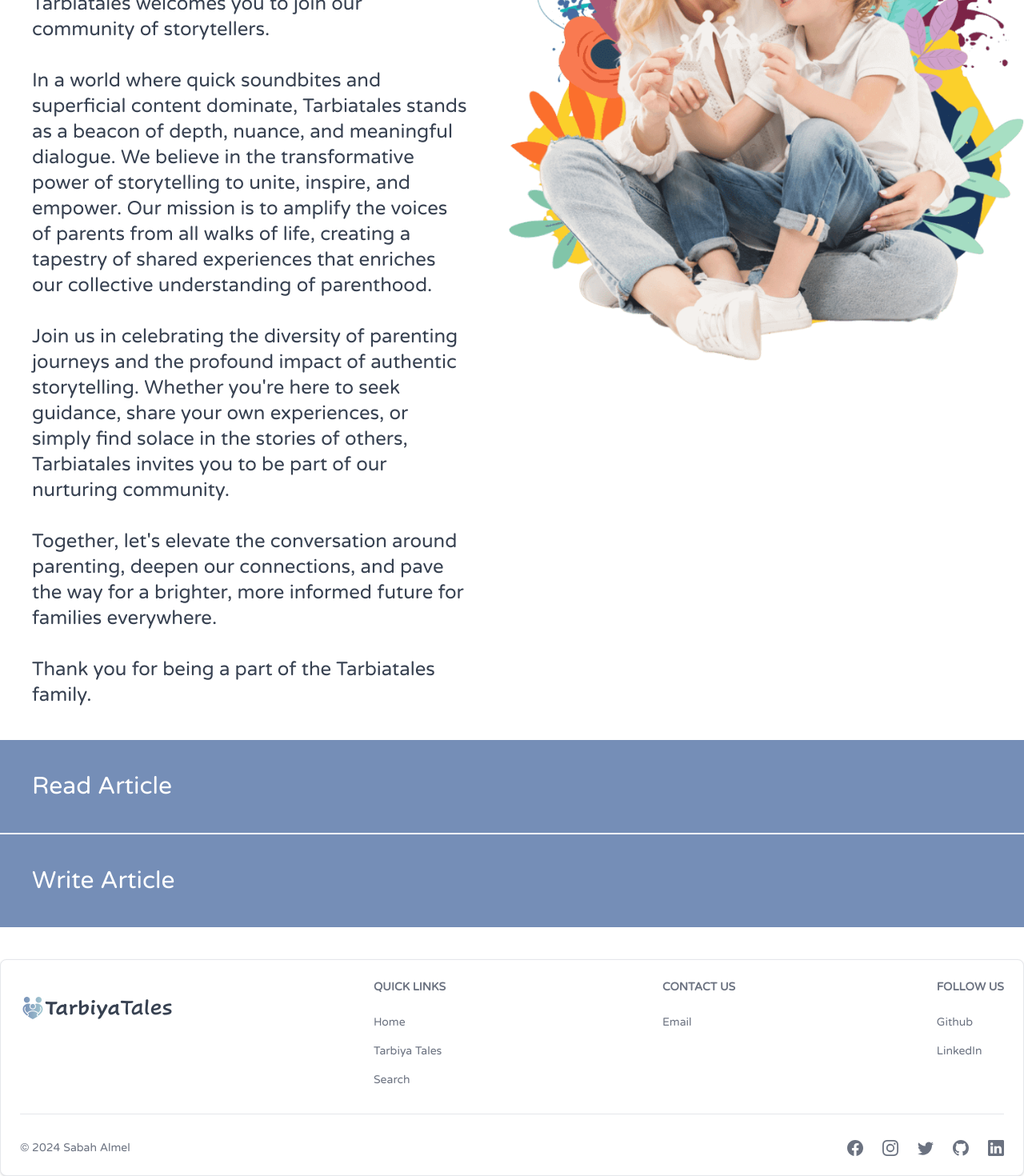
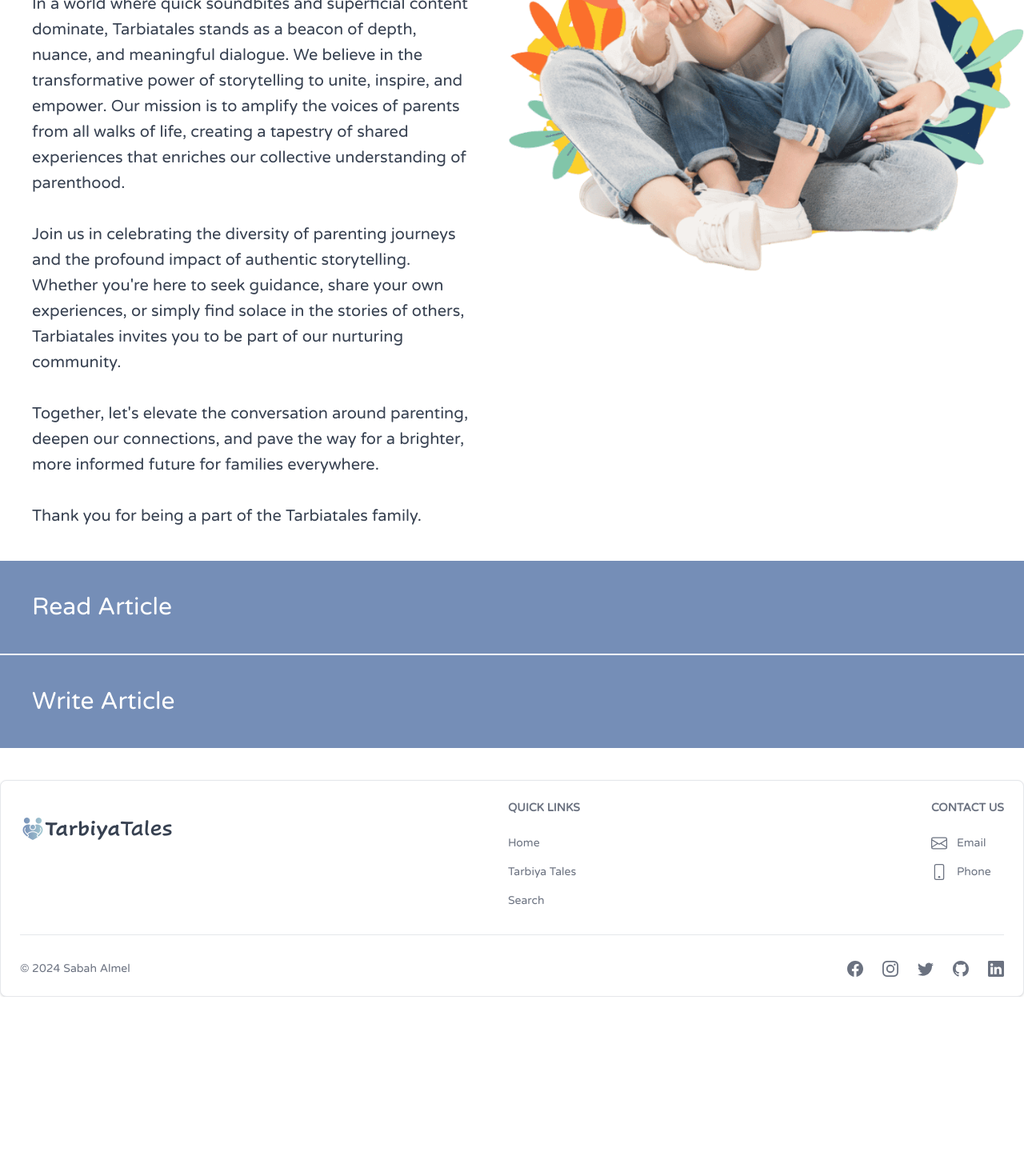
Before and after one commit to sabahAlmel/finalProject-frontend, a React (Vite) app in the folder frontend/: page /about in a window 1280 px wide. Shown: the part 729-2199 px from the top of the page at 80% size. After the commit the page ends 1975 px from the top, so only its background shows below. Built offline with nearby package versions, Linux system fonts and the light colour scheme; no server answers.

Commit message:
add loading state for the home page

```diff
--- a/frontend/src/components/PostCard.jsx
+++ b/frontend/src/components/PostCard.jsx
@@ -1,8 +1,12 @@
 import { Link } from "react-router-dom";
 
-export default function PostCard({ post }) {
+export default function PostCard({ post, home }) {
   return (
-    <div className="group relative w-[80%] mx-4 border border-customMediumBlue hover:border-2 h-[350px] overflow-hidden rounded-lg sm:w-[350px] transition-all mb-6">
+    <div
+      className={`${
+        home ? "w-[90%] mx-auto sm:w-[95%]" : "w-[85%] sm:w-[350px]"
+      } group relative mx-4 border border-customMediumBlue hover:border-2 h-[350px] overflow-hidden rounded-lg transition-all mb-6`}
+    >
       <Link to={`/post/${post.slug}`}>
         <img
           src={post.image}
--- a/frontend/src/components/RecentPost.jsx
+++ b/frontend/src/components/RecentPost.jsx
@@ -1,15 +1,19 @@
 import React, { useEffect, useState } from "react";
 import PostCard from "./PostCard";
 import { fetchPostLimit } from "../db/fetchPost";
+import { Spinner } from "flowbite-react";
 
 function RecentPost() {
   const [recentPosts, setRecentPosts] = useState(null);
+  const [loading, setLoading] = useState(false);
   useEffect(() => {
     try {
       const fetchRecentPosts = async () => {
+        setLoading(true);
         const res = await fetchPostLimit(16);
         if (res.status === 200) {
           setRecentPosts(res.data.posts);
+          setLoading(false);
         }
       };
       fetchRecentPosts();
@@ -20,10 +24,16 @@ function RecentPost() {
   return (
     <section className="flex flex-col justify-center items-center my-10">
       <h1 className="text-3xl mt-5 mb-5">Recent articles</h1>
-      <div className="flex flex-wrap gap-5 mt-5 justify-center">
-        {recentPosts &&
-          recentPosts.map((post) => <PostCard key={post._id} post={post} />)}
-      </div>
+      {loading ? (
+        <div className="flex justify-center items-center mx-auto">
+          <Spinner size="xl" />
+        </div>
+      ) : (
+        <div className="flex flex-wrap gap-5 mt-5 justify-center">
+          {recentPosts &&
+            recentPosts.map((post) => <PostCard key={post._id} post={post} />)}
+        </div>
+      )}
     </section>
   );
 }
--- a/frontend/src/components/Recommendation.jsx
+++ b/frontend/src/components/Recommendation.jsx
@@ -2,14 +2,17 @@ import React, { useEffect, useState } from "react";
 import PostCard from "./PostCard";
 import { fetchMostRecommendPost } from "../db/fetchPost";
 import Slider from "react-slick";
+import { Spinner } from "flowbite-react";
 
 function Recommendation() {
   const [recentPosts, setRecentPosts] = useState(null);
+  const [loading, setLoading] = useState(false);
+
   const settings = {
     dots: true,
     infinite: true,
     autoplay: true,
-    autoplaySpeed: 3000,
+    autoplaySpeed: 2000,
     pauseOnHover: true,
     slidesToShow: 4,
     slidesToScroll: 1,
@@ -41,9 +44,11 @@ function Recommendation() {
   useEffect(() => {
     try {
       const fetchRecentPosts = async () => {
+        setLoading(true);
         const res = await fetchMostRecommendPost(10);
         if (res.status === 200) {
           setRecentPosts(res.data);
+          setLoading(false);
         }
       };
       fetchRecentPosts();
@@ -54,10 +59,18 @@ function Recommendation() {
   return (
     <section className="flex flex-col justify-center items-center my-10">
       <h1 className="text-3xl mt-5 mb-10">Recommended</h1>
-      <Slider {...settings} style={{ width: "83%", height: "370px" }}>
-        {recentPosts &&
-          recentPosts.map((post) => <PostCard key={post._id} post={post} />)}
-      </Slider>
+      {loading ? (
+        <div className="flex justify-center items-center mx-auto">
+          <Spinner size="xl" />
+        </div>
+      ) : (
+        <Slider {...settings} className="xl:w-[83%] w-[95%] h-[370px] mx-auto">
+          {recentPosts &&
+            recentPosts.map((post) => (
+              <PostCard key={post._id} post={post} home={true} />
+            ))}
+        </Slider>
+      )}
     </section>
   );
 }
--- a/frontend/src/layout/Footer.jsx
+++ b/frontend/src/layout/Footer.jsx
@@ -5,6 +5,8 @@ import {
   BsTwitter,
   BsGithub,
   BsLinkedin,
+  BsEnvelope,
+  BsPhone,
 } from "react-icons/bs";
 import Logo from "../components/Logo";
 export default function FooterCom() {
@@ -26,28 +28,40 @@ export default function FooterCom() {
           <div className="mb-10 md:mb-0">
             <Footer.Title title="Contact Us" />
             <Footer.LinkGroup col>
-              <Footer.Link href="mailto:sabahalmel7@gmail.com">
-                Email
-              </Footer.Link>
-            </Footer.LinkGroup>
-          </div>
-          <div className="mb-10 md:mb-0">
-            <Footer.Title title="Follow us" />
-            <Footer.LinkGroup col>
+              <div>
+                <div className="flex gap-3 items-center">
+                  <Footer.Icon
+                    href="mailto:sabahalmel7@gmail.com"
+                    target="_blank"
+                    rel="noopener noreferrer"
+                    icon={BsEnvelope}
+                  />{" "}
                   <Footer.Link
-                href="https://github.com/sabahAlmel"
+                    href="mailto:sabahalmel7@gmail.com"
                     target="_blank"
                     rel="noopener noreferrer"
                   >
-                Github
+                    Email
                   </Footer.Link>
+                </div>
+              </div>
+              <div>
+                <div className="flex gap-3 items-center">
+                  <Footer.Icon
+                    href=" https://wa.me/+9613314520"
+                    target="_blank"
+                    rel="noopener noreferrer"
+                    icon={BsPhone}
+                  />
                   <Footer.Link
-                href="https://www.linkedin.com/in/sabah-almel"
+                    href=" https://wa.me/+9613314520"
                     target="_blank"
                     rel="noopener noreferrer"
                   >
-                LinkedIn
+                    Phone
                   </Footer.Link>
+                </div>
+              </div>
             </Footer.LinkGroup>
           </div>
         </div>
@@ -59,12 +73,29 @@ export default function FooterCom() {
             year={new Date().getFullYear()}
           />
           <div className="flex gap-6 sm:mt-0 mt-4 sm:justify-center">
-            <Footer.Icon href="#" icon={BsFacebook} />
-            <Footer.Icon href="#" icon={BsInstagram} />
+            <Footer.Icon
+              href="#"
+              target="_blank"
+              rel="noopener noreferrer"
+              icon={BsFacebook}
+            />
+            <Footer.Icon
+              href="#"
+              target="_blank"
+              rel="noopener noreferrer"
+              icon={BsInstagram}
+            />
             <Footer.Icon href="#" icon={BsTwitter} />
-            <Footer.Icon href="https://github.com/sabahAlmel" icon={BsGithub} />
+            <Footer.Icon
+              href="https://github.com/sabahAlmel"
+              target="_blank"
+              rel="noopener noreferrer"
+              icon={BsGithub}
+            />
             <Footer.Icon
               href="https://www.linkedin.com/in/sabah-almel"
+              target="_blank"
+              rel="noopener noreferrer"
               icon={BsLinkedin}
             />
           </div>
--- a/frontend/src/pages/About.jsx
+++ b/frontend/src/pages/About.jsx
@@ -21,7 +21,7 @@ function About() {
       <div className="flex items-center">
         <div className=" w-[90vw] lg:w-[50vw] flex flex-col gap-8 m-5 md:m-10">
           <h1 className="text-4xl font-semibold">OUR STORY</h1>
-          <p className="text-2xl leading-8">
+          <p className="text-xl leading-8">
             At Tarbiatales, we believe that every parent has a unique story to
             share. In a digital landscape filled with noise and distractions,
             Tarbiatales is a serene sanctuary where heartfelt narratives and
@@ -29,7 +29,7 @@ function About() {
             more than just a blog; it's a tranquil oasis where the quiet power
             of shared experiences fosters connection, understanding, and growth.
           </p>
-          <p className="text-2xl leading-8">
+          <p className="text-xl leading-8">
             Parenting is a journey filled with moments of joy, challenges, and
             profound lessons. Amidst the chaos of everyday life, Tarbiatales
             provides a space for parents to pause, reflect, and share their
@@ -37,7 +37,7 @@ function About() {
             on the adventure of parenthood for the first time, Tarbiatales
             welcomes you to join our community of storytellers.
           </p>
-          <p className="text-2xl leading-8">
+          <p className="text-xl leading-8">
             In a world where quick soundbites and superficial content dominate,
             Tarbiatales stands as a beacon of depth, nuance, and meaningful
             dialogue. We believe in the transformative power of storytelling to
@@ -46,19 +46,19 @@ function About() {
             experiences that enriches our collective understanding of
             parenthood.
           </p>
-          <p className="text-2xl leading-8">
+          <p className="text-xl leading-8">
             Join us in celebrating the diversity of parenting journeys and the
             profound impact of authentic storytelling. Whether you're here to
             seek guidance, share your own experiences, or simply find solace in
             the stories of others, Tarbiatales invites you to be part of our
             nurturing community.
           </p>
-          <p className="text-2xl leading-8">
+          <p className="text-xl leading-8">
             Together, let's elevate the conversation around parenting, deepen
             our connections, and pave the way for a brighter, more informed
             future for families everywhere.
           </p>
-          <p className="text-2xl leading-8">
+          <p className="text-xl leading-8">
             Thank you for being a part of the Tarbiatales family.
           </p>
         </div>
--- a/frontend/src/pages/Search.jsx
+++ b/frontend/src/pages/Search.jsx
@@ -178,9 +178,9 @@ export default function Search() {
     if (res.status === 200) {
       setPosts([...posts, ...res.data.posts]);
       if (res.data.posts.length <= 9) {
+        setShowMore(false);
+      } else {
         setShowMore(true);
-      } else {
-        setShowMore(false);
       }
     }
   };
```
Lines whose indentation alone changed are shown as unchanged.
